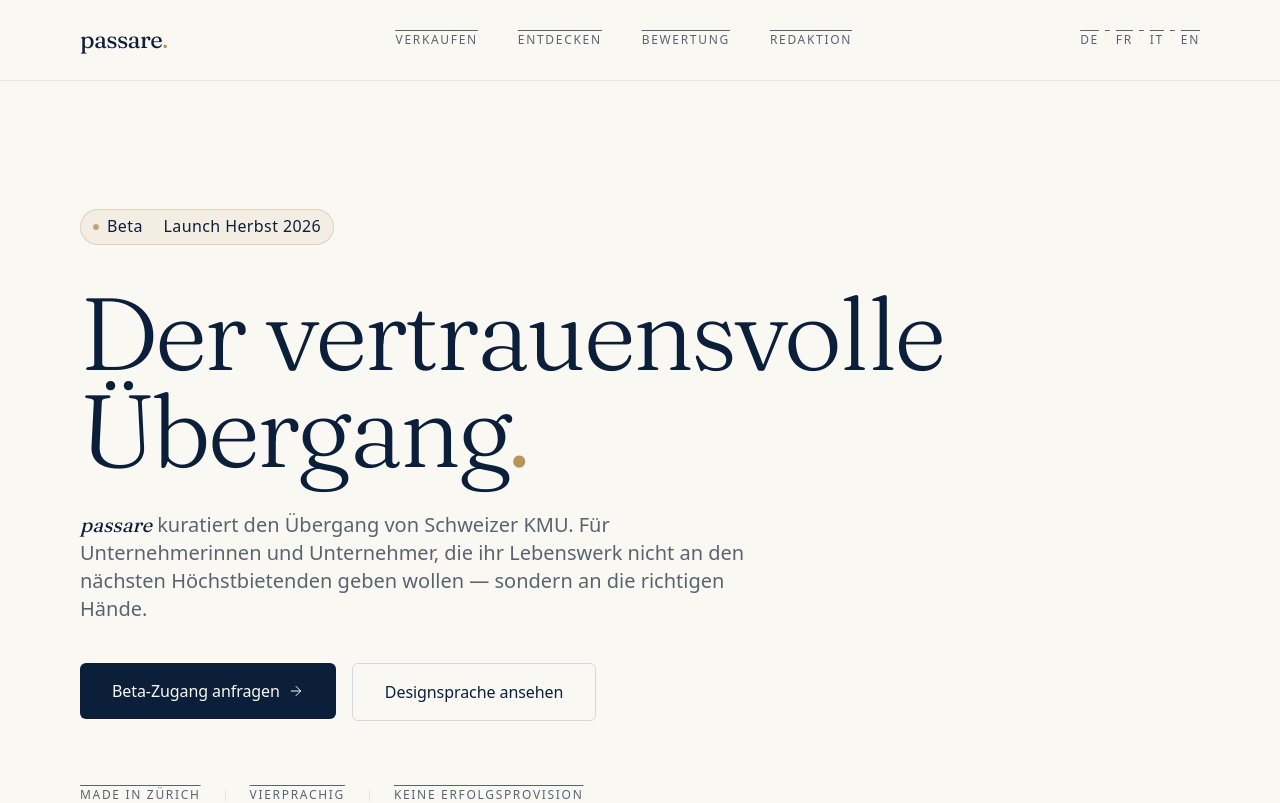
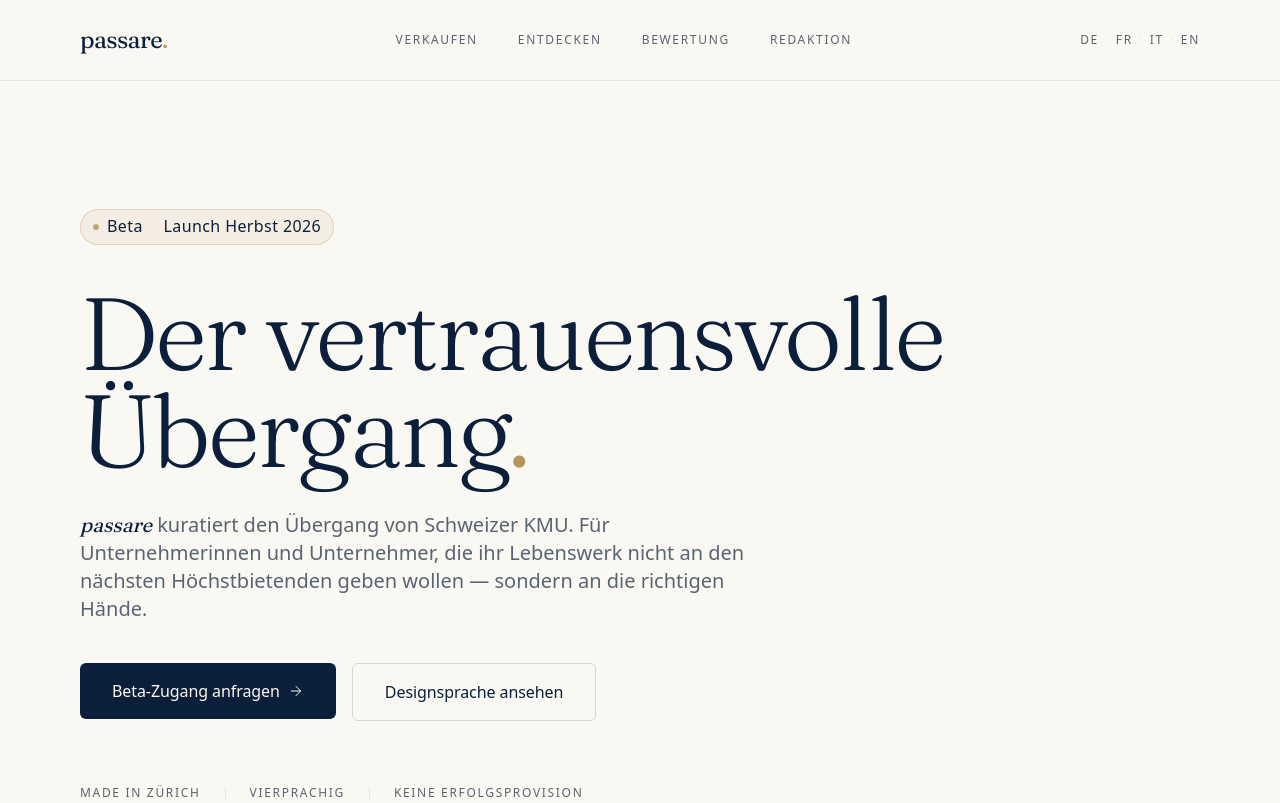
Before and after one commit to Vemoswitzerland/passare, a Next.js app: page / in a window 1280 px wide. Shown: the top 803 px of the page. Built offline with nearby package versions, Linux system fonts and the light colour scheme.

Commit message:
fix: .overline Kollision mit Tailwind-Utility (text-decoration)

```diff
--- a/src/app/globals.css
+++ b/src/app/globals.css
@@ -64,13 +64,16 @@ h1, h2, h3, h4, h5 {
 }
 
 /* ── Mono-Caps: für Overline-Labels ──────────────── */
+/* Wichtig: !important weil Tailwind .overline = text-decoration-line: overline hat */
 .overline {
-  font-family: var(--font-sans);
-  font-size: 0.75rem;
-  font-weight: 500;
-  letter-spacing: 0.14em;
-  text-transform: uppercase;
+  font-family: var(--font-sans) !important;
+  font-size: 0.75rem !important;
+  font-weight: 500 !important;
+  letter-spacing: 0.14em !important;
+  text-transform: uppercase !important;
+  text-decoration: none !important;
   color: #5A6471;
+  line-height: 1.3;
 }
 
 /* ── Focus-Ring: Premium Bronze ──────────────────── */
```
